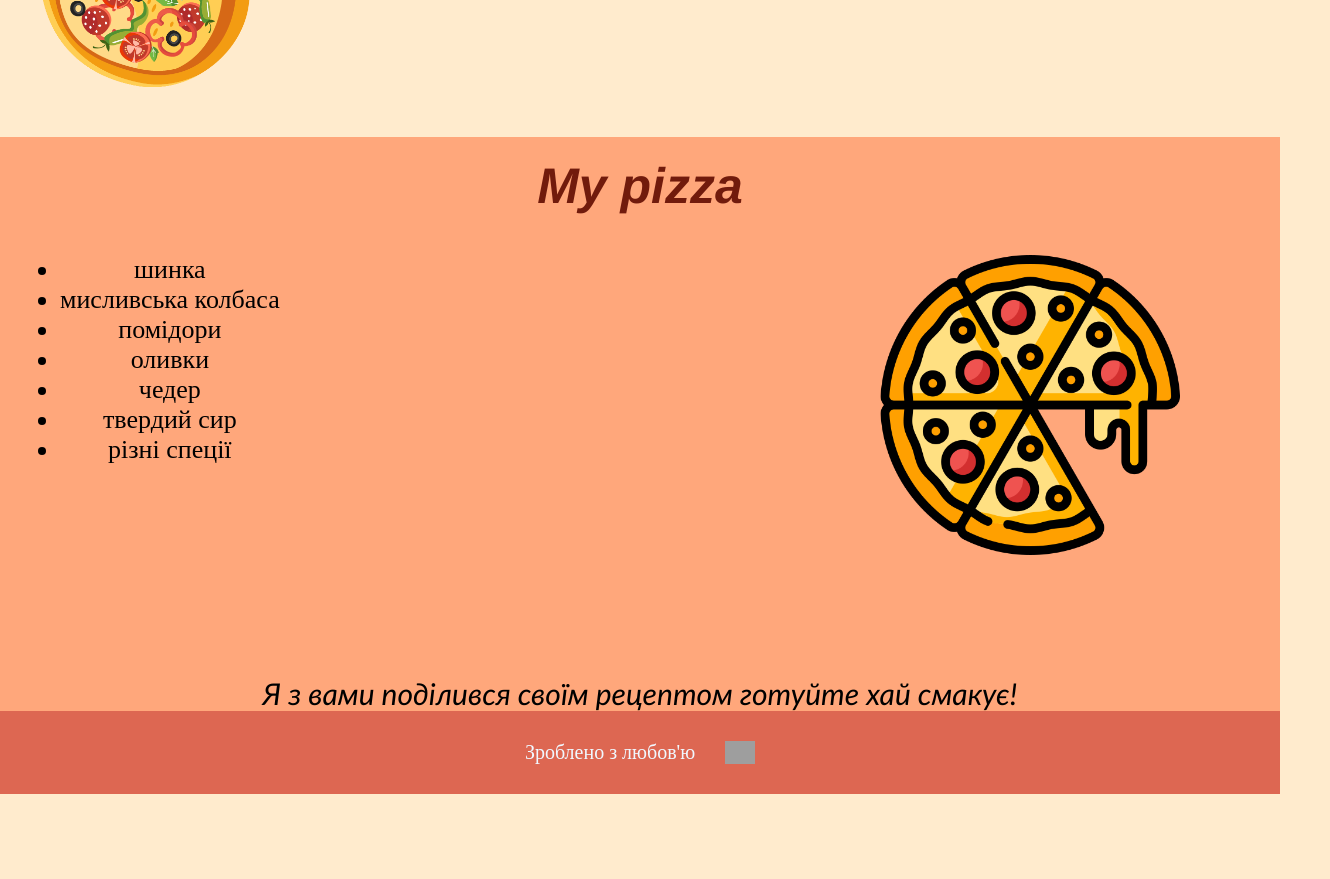
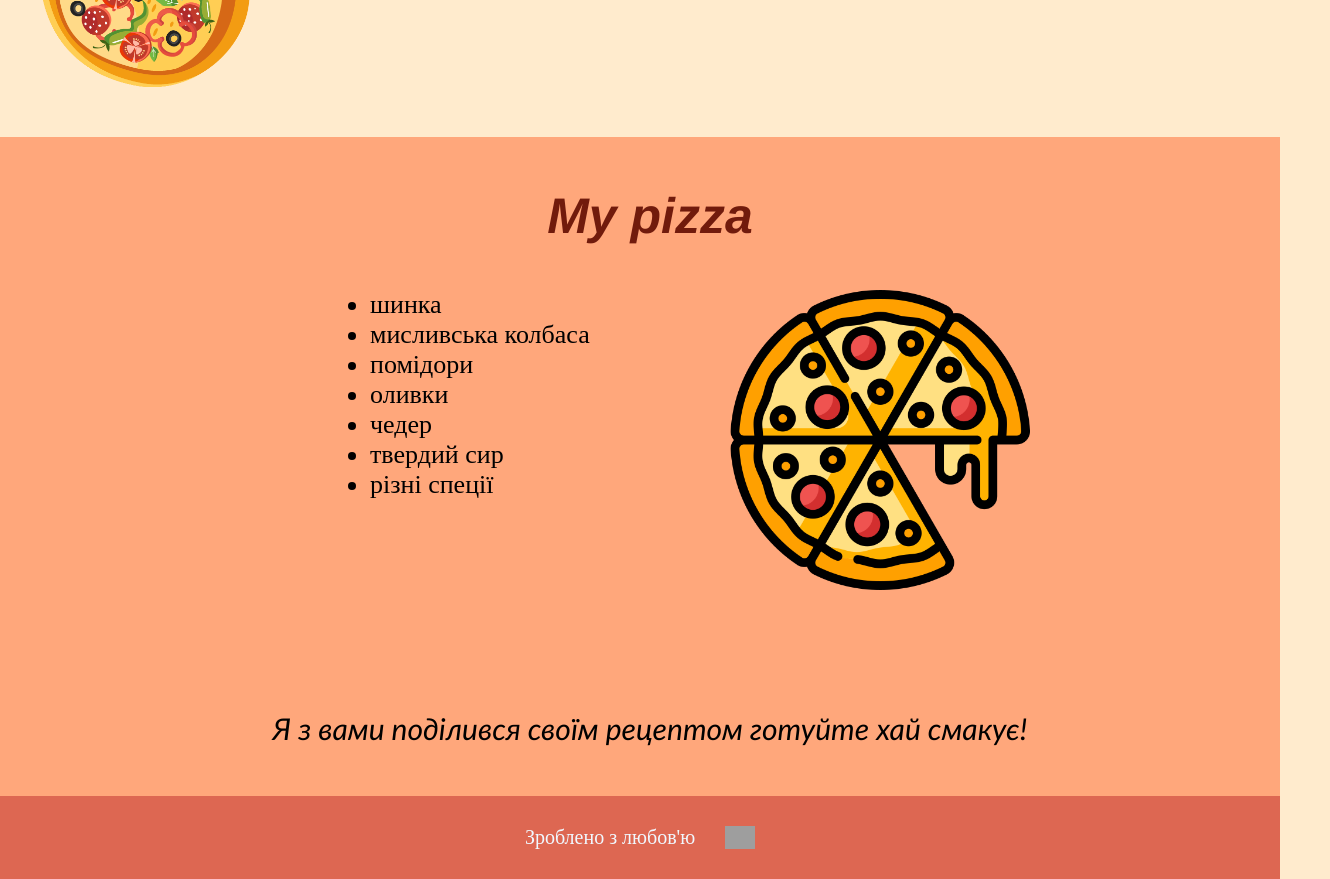
Before and after one commit to Uapanda/Pizza, a plain HTML site: page index.html in a window 1280 px wide. Shown: the part 1900-2779 px from the top of the page, 1330 px wide, since content can reach past the window. Before the commit the page ends 2694 px from the top, so only its background shows below. Drawn offline with Linux system fonts and the light colour scheme; grey boxes are pictures that could not be loaded.

Commit message:
кентоувшіоталк

```diff
--- a/style.css
+++ b/style.css
@@ -139,6 +139,9 @@ header {
     justify-content: space-between;
     text-align: center;
 }
+.filling-list{
+    text-align: left;
+}
 
 .filling-img {
     width: 550px;
@@ -189,15 +192,15 @@ footer {
 
 .my-pizza {
     background-color: rgb(255, 167, 123);
-    display: flex;
-    align-items: center;
+    padding: 50px;
 
 }
 
 .pizza-image {
     height: 300px;
     display: flex;
-
+    padding-right: 300px;
+padding-left: 60px;
 }
 
 .my-pizza-text {
@@ -210,6 +213,7 @@ footer {
 .my-pizza-item {
     list-style: disc;
     font-size: 26px;
+    width: 300px;
 }
 
 .my-pizza-title {
@@ -217,13 +221,14 @@ footer {
     font-size: 50px;
     font-style: italic;
     font-family: 'Franklin Gothic Medium', 'Arial Narrow', Arial, sans-serif;
-    padding: 20px;
+    padding-bottom: 25px;
     text-align: center;
 
 }
 
-.my-pizza-list {
-    padding-right: 600px;
+.my-pizza-list{
+text-align: left;
+padding-left: 300px;
 }
 .my-pizza-container-main{
 display: flex;
```
